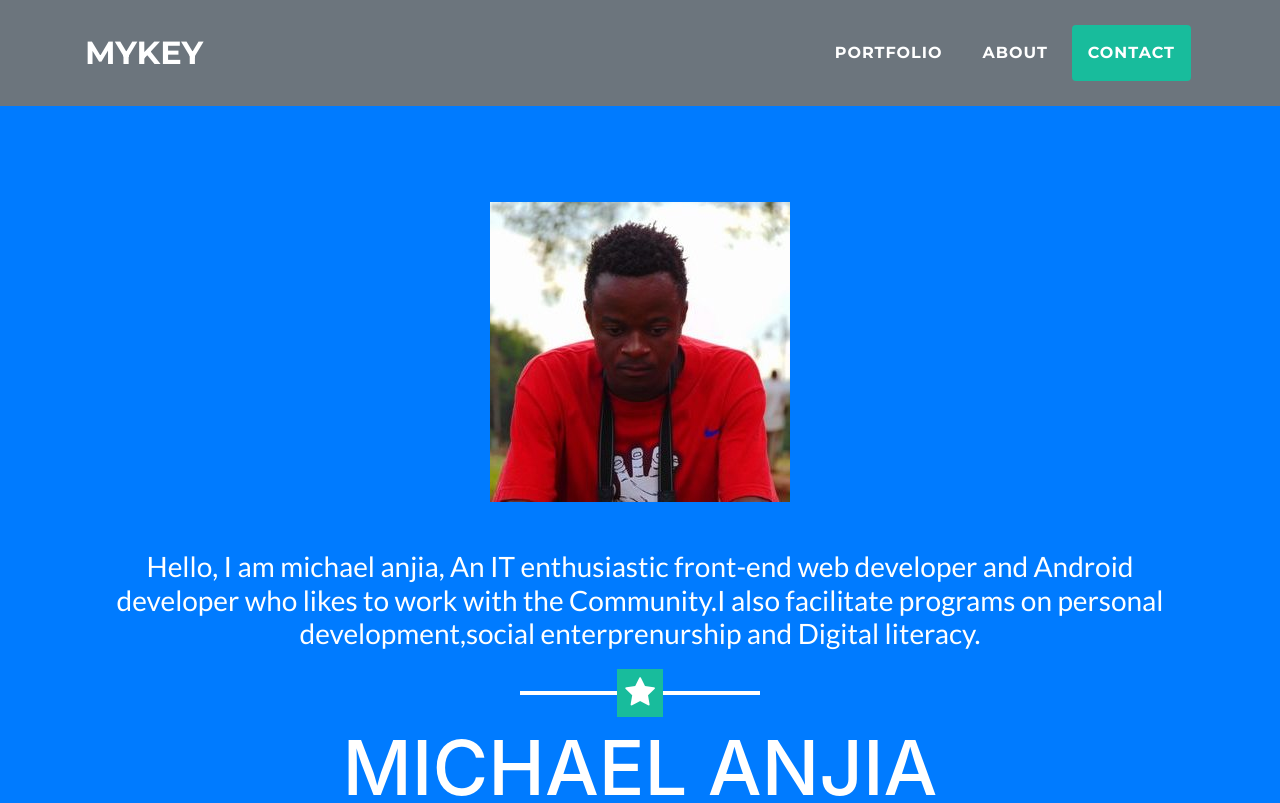
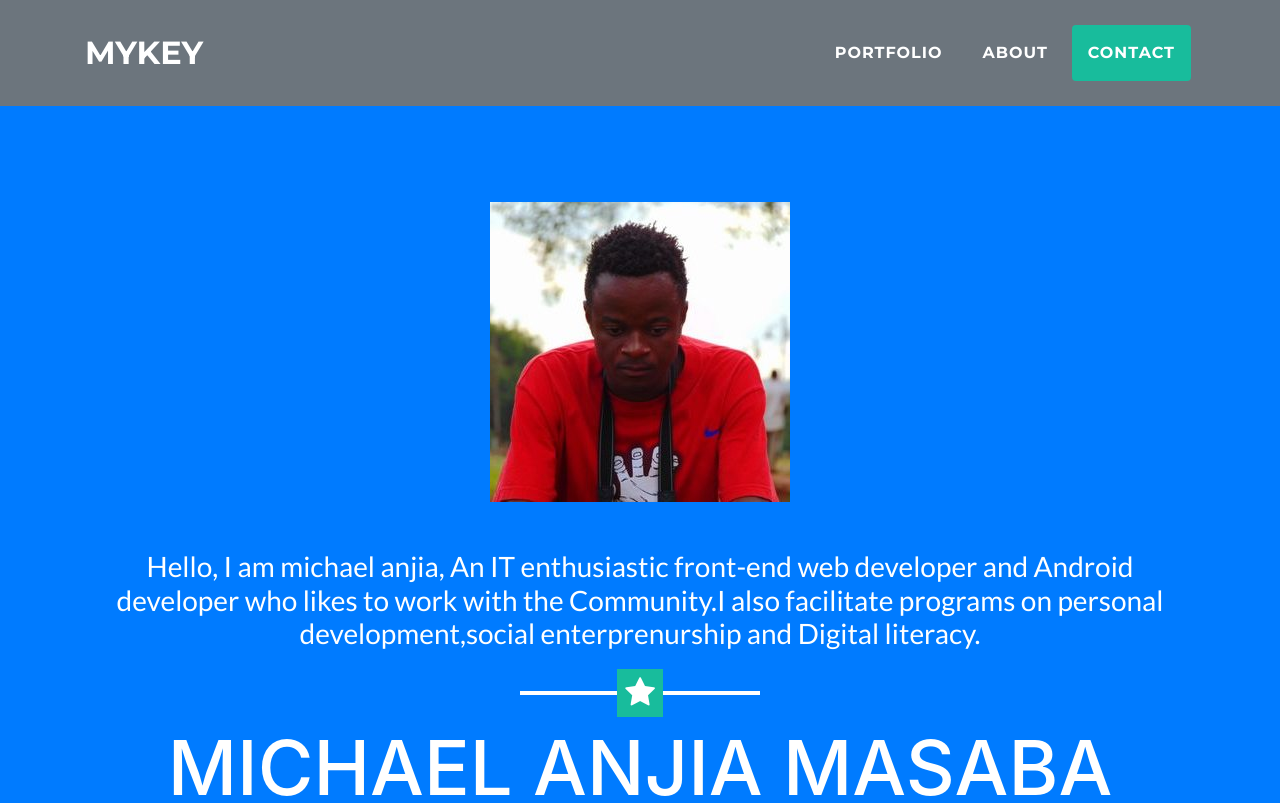
Before and after one commit to michaelanjia/michaelanjia.github.io, a website with bundled scripts: page index.html in a window 1280 px wide. Shown: the top 803 px of the page. Built offline with nearby package versions, Linux system fonts and the light colour scheme.

Commit message:
Update index.html

```diff
--- a/index.html
+++ b/index.html
@@ -61,7 +61,7 @@ Hello, I am michael anjia, An IT enthusiastic front-end web developer and Androi
 </h2>
 
         <hr class="star-light">
-    <h1 class="text-uppercase mb-0">Michael Anjia</h1>
+    <h1 class="text-uppercase mb-0">Michael Anjia Masaba</h1>
       </div>
     </header>
 
```
